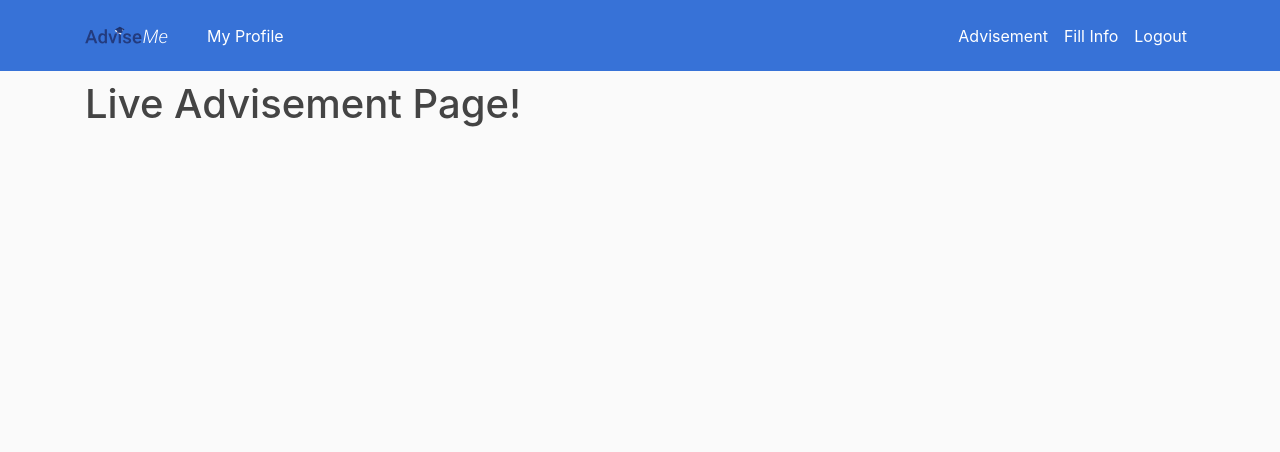
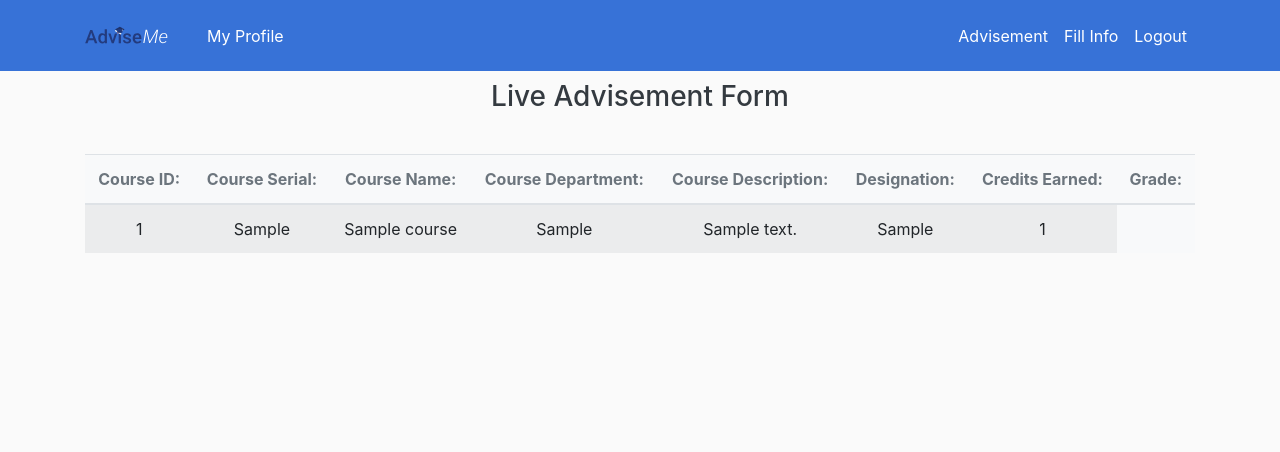
Before and after one commit to zwen000/AdviseMe, a Flask app: page /Advisement in a window 1280 px wide. Shown: the top 452 px of the page. Run offline with Flask 2, Linux system fonts and the light colour scheme; a user stored in the database is signed in; tables that the repository leaves empty hold one stand-in row (values such as "Sample post"); some libraries are stand-ins or nearby versions.

Commit message:
some tweaks for Course info ... (not final)

```diff
--- a/adviseme/forms.py
+++ b/adviseme/forms.py
@@ -71,6 +71,7 @@ class CourseCreationForm(FlaskForm):
 
 class ElectiveForm(FlaskForm):
     elective = SelectField('Elective: ', choices=[])
+    grade = SelectField('grade: ', choices=[])
     submit = SubmitField('Submit')
 
 
--- a/adviseme/routes.py
+++ b/adviseme/routes.py
@@ -157,7 +157,7 @@ def student_course_info():
         db.session.commit()
         return redirect(url_for('student_course_info'))
 
-    return render_template('student_course_info.html', courses=courses, student_info=student_info, form=form)
+    return render_template('student_course_info.html', courses=courses, form=form)
 
 
 all_grade=[]
@@ -256,46 +256,35 @@ def courseinfo_fill():
                             form=form)
 
 
-#@app.route('/course/info', methods=['GET', 'POST'])
-#@login_required
-#def courseinfo_fill():
-#    courses = Course.query.all()
-#    student = Student.query.filter_by(EMPLID=current_user.EMPLID).first()
-#    scores = Enrollement.query.filter_by(student_id=current_user.EMPLID).all()
-#
-#    student.GPA = 0     # This is the default initial value in the DB anyway
-#    num_of_courses = Enrollement.query.filter_by(student_id=current_user.EMPLID).count()
-#
-#    for score in scores:
-#        student.GPA += int(score.GPA_point)
-#
-#    if num_of_courses == 0:             # divide by zero error check!
-#        print("No classes added yet!")
-#    else:
-#        print("The GPA should be: ", student.GPA, "/", num_of_courses, " = ", student.GPA/num_of_courses )
-#        student.GPA /= student.credit_earned
-#        db.session.commit()
-#
-#    student.QPA = 0
-#    for value in scores:
-#        if value.course_id >= 1:
-#            student.QPA += int(value.QPA_point)         # course_id (1-18) in the database are all CS courses!
-#        elif value.course_id >= 19:
-#            student.QPA += 0
-#            print("id 19 and above are not CS courses!")
-#        else:
-#            student.QPA += 0
-#            print("There cannot be any id's less than 0 or infinity!")
-#
-#    print("The QPA should be: ", student.QPA)
-#    db.session.commit()
-#
-#    # CS_courses = Course.query.filter_by(dept="CSC").count()
-#    # print(CS_courses)
-#
-#
-#    profile_image = url_for('static', filename='Profile_Pics/'+ current_user.profile_image)
-#    return render_template('course_info_fill.html', title='Course Information', profile_image=profile_image, courses=courses, student=student, scores=scores)
+@app.route('/course/info/elective', methods=['GET', 'POST'])
+@login_required
+def course_info_elective():
+    form = ElectiveForm()
+    student = Student.query.filter_by(EMPLID=current_user.EMPLID).first()
+    courses = Course.query.all()
+
+    form.elective.choices = [(course_option.serial) for course_option in Course.query.filter_by(designation="Flexible Core - [CE](1000)")]
+    form.grade.choices = [(grade_option.value) for grade_option in Grade.query.all()]
+
+
+    if form.validate_on_submit():
+
+        for course in courses:
+            print(course.serial)
+            if course.serial == form.elective.data:
+                id = course.id
+                print(course.id)
+
+
+        grades=(id,form.grade.data)
+        for id, grade in all_grade:
+            if course_id == id :
+                all_grade.remove((id,grade))
+        stored_grade(grades)
+
+        return redirect(url_for('courseinfo_fill'))
+
+    return render_template('Elective_Grade_Form.html', title='Course Information', student=student, form=form)
 
 
 
@@ -520,7 +509,6 @@ def checklist():
     courses = Course.query.all()
     cs_courses = Course.query.filter_by(dept='CSC').all()
     math_courses = Course.query.filter_by(dept='MATH').all()
-
     student_info = Enrollement.query.filter_by(student_id=current_user.EMPLID)
 
     courses_array = []
@@ -532,9 +520,6 @@ def checklist():
     for i in courses_array:
         print(i)
     """
-
-
-    idea = Enrollement.query
 
     student = Student.query.filter_by(EMPLID=current_user.EMPLID).first()
     scores = Enrollement.query.filter_by(student_id=current_user.EMPLID).all()
@@ -690,7 +675,22 @@ def noteReview(note_id):
 def workflow():
     return render_template('workflow.html', title="workflow")
 
+# Starting point for Live Advisement Form ...
 @app.route('/Advisement')
 @login_required
 def Advisement():
-    return render_template('AdvisementForm.html', title="Live Advisement Form")
+    form = CourseCreationForm()
+    student = Student.query.filter_by(EMPLID=current_user.EMPLID).first()
+    student_info = Enrollement.query.filter_by(student_id=current_user.EMPLID)
+
+    courses = []
+    for courseObj in student_info:
+        # print(courseObj)
+        courses += Course.query.filter_by(id=courseObj.course_id)
+
+    """
+    for i in courses:
+        print(i)
+    """
+
+    return render_template('AdvisementForm.html', title="Live Advisement Form", student=student, courses=courses , form=form)
--- a/adviseme/templates/AdvisementForm.html
+++ b/adviseme/templates/AdvisementForm.html
@@ -1,6 +1,56 @@
-{% extends "layout.html" %}
+{% extends "layout.html"%}
 {% block content %}
 
-<h1>Live Advisement Page!</h1>
+<div>
+    <!-- start of Table -->
+    <section>
+        <div class="container-fluid">       <!-- Container Grid -->
+            <div class="row mb-5">          <!-- Row -->
+                <div class="col-xl-12 col-lg-10 col-md-8 panel-body">       <!-- Column -->
+                    <div class="row">       <!-- Inner Grid -->
+                        <div class="col-12 mb-4">
+                            <h3 class="text-dark text-center mb-3">Live Advisement Form</h3>
+                        </div>
+
+                        <table class="table table-striped bg-light text-center">
+                            <thead>
+                                <tr class="text-muted">
+                                    <th>Course ID:</th>
+                                    <th>Course Serial:</th>
+                                    <th>Course Name:</th>
+                                    <th>Course Department:</th>
+                                    <th>Course Description:</th>
+                                    <th>Designation:</th>
+                                    <th>Credits Earned: </th>
+                                    <th>Grade: </th>
+                                </tr>
+                            </thead>
+                            <tbody>
+                                {% for course in courses %}
+                                    <tr>
+                                        <td>{{ course.id }}</td>
+                                        <td>{{ course.serial }}</td>
+                                        <td>{{ course.name }}</td>
+                                        <td>{{ course.dept }}</td>
+                                        <td>{{ course.description }}</td>
+                                        <td>{{ course.designation}}</td>
+                                        <td>{{ course.credits }}</td>
+                                        {% for student in student_info %}
+                                            {% if course.id == student.course_id %}
+                                            <td>{{ student.grade }}</td>
+                                            {% endif %}
+                                        {% endfor %}
+                                    </tr>
+                                {% endfor %}
+                            </tbody>
+                        </table>
+
+                    </div>
+                </div>
+            </div>
+        </div>
+    </section>
+    <!-- End of Table -->
+</div>
 
 {% endblock content %}
--- a/adviseme/templates/student_profile_edit.html
+++ b/adviseme/templates/student_profile_edit.html
@@ -4,6 +4,9 @@
     <div class="content-section">
       <div class="media" >
       <img class="rounded-circle account-img" src="{{ profile_image }}">
+
+      <form method="POST" action="" enctype="multipart/form-data">
+        {{ form.hidden_tag() }}
         <div class="form-group" style="padding-right: 15%; text-align: left;">
           {{ form.picture.label() }}
           {{ form.picture(class="form-control-file") }}
@@ -15,8 +18,7 @@
           {% endif %}
         </div>
       </div>
-        <form method="POST" action="" enctype="multipart/form-data">
-          {{ form.hidden_tag() }}
+
         <hr>
         <fieldset class="form-group">
           <legend class="border-bottom mb-4">Account Info</legend>
```
Also changed, not shown: adviseme/templates/Elective_Grade_Form.html (added, +178 -0 lines), adviseme/templates/course_info_fill.html (+12 -20 lines), clean_up.py (+23 -13 lines), adviseme/static/Profile_Pics/4973075c7ce24929.png (added), adviseme/static/Profile_Pics/64803ff028e9f364.png (added), adviseme/static/Profile_Pics/7255f909eba156b6.png (added), adviseme/static/Profile_Pics/b33d2a708308e898.jpg (added), adviseme/templates/studentinfo_fill.html (indentation only). Lines whose indentation alone changed are shown as unchanged.
